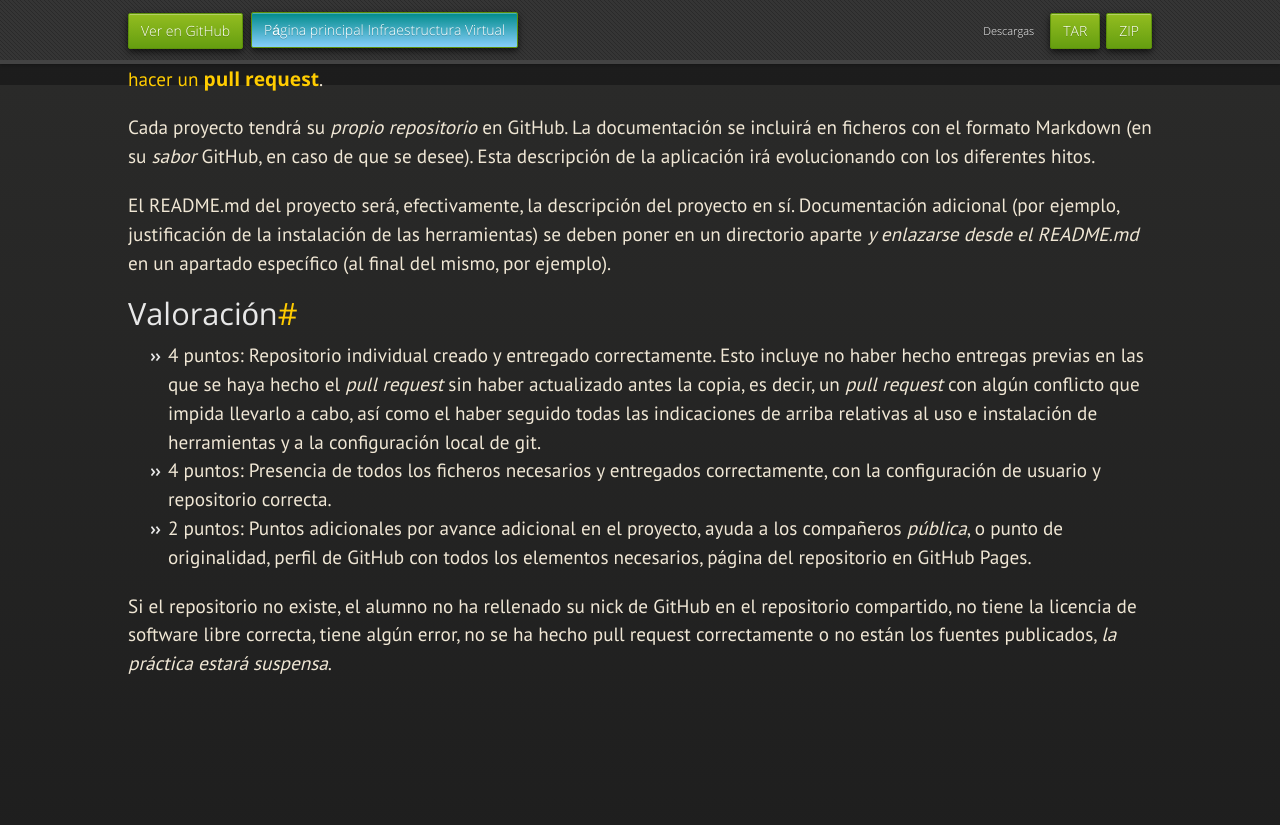
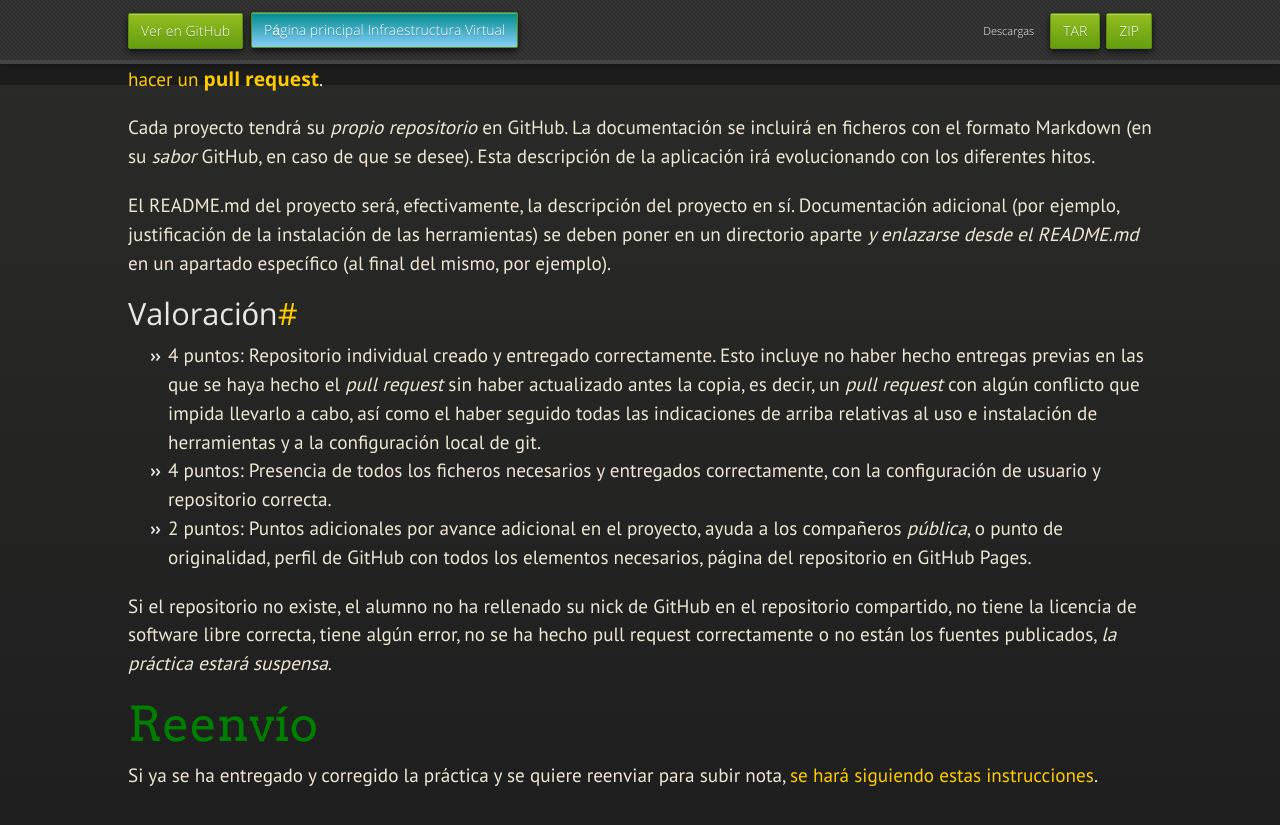
Before and after one commit to JJ/IV, a Jekyll site: the page built from documentos/proyecto/0.Repositorio.md, in a window 1280 px wide and 900 px high, scrolled down 1715 px. Shown: the top 825 px of the window. Built offline with Jekyll 4.4.1, drawn with Linux system fonts in a browser that asks for light colours; nearby versions of some CDN libraries; some web fonts are replaced; our own code applies the rules of GitHub Pages for plain Markdown files; before the commit the page ends 2503 px from its top, so only the background shows below that.

Commit message:
Sync documentos/proyecto/0.Repositorio.md de master a gh-pages

```diff
--- a/documentos/proyecto/0.Repositorio.md
+++ b/documentos/proyecto/0.Repositorio.md
@@ -116,3 +116,8 @@ Si el repositorio no existe, el alumno no ha rellenado su nick de
   correcta, tiene algún error, no se ha hecho pull request
   correctamente o no están los fuentes publicados, *la práctica estará
   suspensa*.
+
+# Reenvío
+
+Si ya se ha entregado y corregido la práctica y se quiere reenviar
+para subir nota, [se hará siguiendo estas instrucciones](Reenvios).
```
